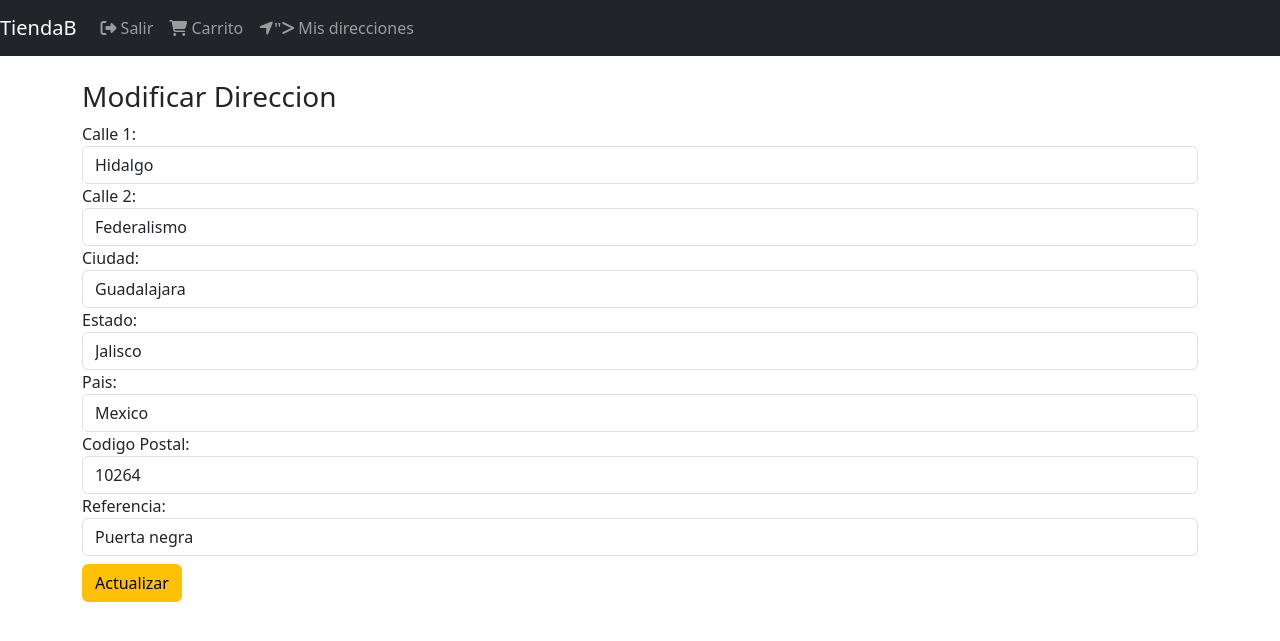
After one commit to zzaxe1zz/PythonCourse, a Django app: page /direcciones/editar/3 in a window 1280 px wide. The commit adds this page. Shown: the top 641 px of the page. Run offline with Django 5.2, Linux system fonts and the light colour scheme; a user stored in the database is signed in; data comes from the database, SQL or seed files in the repository; both versions use the stored data as it was after the commit; parts of the project's set-up code (start-up, migrations or seed data) failed here and were passed over; some libraries are stand-ins or nearby versions.

Commit message:
Avance de las direcciones

```diff
--- a/WebDjango/DirEnvio/forms.py
+++ b/WebDjango/DirEnvio/forms.py
@@ -8,3 +8,45 @@ class DireccionesEnviosForm(ModelForm):
         fields = [
             'line1', 'line2', 'city', 'state', 'country', 'postal_code', 'reference'
         ]
+
+        labels = {
+            'line1': 'Calle 1',
+            'line2': 'Calle 2',
+            'city': 'Ciudad',
+            'state': 'Estado',
+            'country': 'Pais',
+            'postal_code': 'Codigo Postal',
+            'reference': 'Referencia'
+        }
+
+    def __init__(self, *args, **kwargs):
+        super().__init__(*args, **kwargs)
+
+        self.fields['line1'].widget.attrs.update({
+            'class': 'form-control'
+        })
+
+        self.fields['line2'].widget.attrs.update({
+            'class': 'form-control'
+        })
+
+        self.fields['city'].widget.attrs.update({
+            'class': 'form-control'
+        })
+
+        self.fields['state'].widget.attrs.update({
+            'class': 'form-control'
+        })
+        self.fields['country'].widget.attrs.update({
+            'class': 'form-control'
+        })
+
+        self.fields['postal_code'].widget.attrs.update({
+            'class': 'form-control',
+            'placeholder': '47053'
+        })
+
+        self.fields['reference'].widget.attrs.update({
+            'class': 'form-control',
+            'placeholder': 'Casa azul'
+        })
--- a/WebDjango/DirEnvio/models.py
+++ b/WebDjango/DirEnvio/models.py
@@ -17,3 +17,7 @@ class DireccionEnvio(models.Model):
 
     def __str__(self):
         return self.postal_code
+
+    @property
+    def direccion(self):
+        return '{}-{}-{}'.format(self.city, self.state, self.country)
--- /dev/null
+++ b/WebDjango/DirEnvio/templates/direccion_envios/actualizar.html
@@ -0,0 +1,8 @@
+{% extends 'base.html' %}
+{% block content %}
+<div class="col">
+    <div class="h3">Modificar Direccion</div>
+    <div class="">{% include "direccion_envios/snippets/form.html" with messages='Actualizar' %}</div>
+</div>
+
+{% endblock %}
--- a/WebDjango/DirEnvio/templates/direccion_envios/formulario.html
+++ b/WebDjango/DirEnvio/templates/direccion_envios/formulario.html
@@ -6,7 +6,7 @@
         Nueva direccion
     </div>
     <div>
-        {% include 'direccion_envios/snippets/form.html' %}
+        {% include 'direccion_envios/snippets/form.html' with messages='Agregar' %}
     </div>
 
 </div>
--- a/WebDjango/DirEnvio/templates/direccion_envios/snippets/form.html
+++ b/WebDjango/DirEnvio/templates/direccion_envios/snippets/form.html
@@ -1,3 +1,6 @@
+<div class="mt-2">
+
+
     <form action="" method="post">
         {% csrf_token %}
         {% for field in form %}
@@ -11,6 +14,8 @@
         </div>
         {% endfor %}
 
-    <button class="btn btn-warning" type="submit">Agregar</button>
+        <button class="btn btn-warning mt-2" type="submit">{{messages}}</button>
 
     </form>
+
+</div>
--- a/WebDjango/DirEnvio/urls.py
+++ b/WebDjango/DirEnvio/urls.py
@@ -4,4 +4,5 @@ from . import views
 urlpatterns = [
     path('', views.EnvioDirecciones.as_view(), name='direccion_envio'),
     path('nueva', views.formularioDir, name='formularioDir'),
+    path('editar/<int:pk>', views.UpdateDireccion.as_view(), name='update')
 ]
--- a/WebDjango/DirEnvio/views.py
+++ b/WebDjango/DirEnvio/views.py
@@ -2,9 +2,17 @@ from django.shortcuts import render
 from .models import DireccionEnvio
 from django.views.generic import ListView
 from .forms import DireccionesEnviosForm
+from django.shortcuts import redirect
+from django.contrib import messages
+from django.contrib.auth.decorators import login_required
+from django.contrib.auth.mixins import LoginRequiredMixin
+from django.views.generic.edit import UpdateView
+from django.contrib.messages.views import SuccessMessageMixin
+from django.shortcuts import reverse
 
 
-class EnvioDirecciones(ListView):
+class EnvioDirecciones(LoginRequiredMixin, ListView):
+    login_url = 'login'
     model = DireccionEnvio
     template_name = 'direccion_envios/direccion_envio.html'
 
@@ -12,8 +20,31 @@ class EnvioDirecciones(ListView):
         return DireccionEnvio.objects.filter(user=self.request.user).order_by('-default')
 
 
+@login_required(login_url='login')
 def formularioDir(request):
-    form = DireccionesEnviosForm()
+    form = DireccionesEnviosForm(request.POST or None)
+
+    if request.method == 'POST' and form.is_valid():
+        direccion_envio = form.save(commit=False)
+        direccion_envio.user = request.user
+        direccion_envio.default = not DireccionEnvio.objects.filter(
+            user=request.user).exists()
+        direccion_envio.save()
+
+        messages.success(request, 'Direccion agregada con exito')
+        return redirect('direccion_envio')
+
     return render(request, 'direccion_envios/formulario.html', {
         'form': form
     })
+
+
+class UpdateDireccion(LoginRequiredMixin, SuccessMessageMixin, UpdateView):
+    login_url = 'login'
+    model = DireccionEnvio
+    form_class = DireccionesEnviosForm
+    template_name = 'direccion_envios/actualizar.html'
+    success_message = 'Direccion actualizada con exito'
+
+    def get_success_url(self):
+        return reverse('direccion_envio')
--- a/WebDjango/templates/navbar.html
+++ b/WebDjango/templates/navbar.html
@@ -43,12 +43,14 @@
             </li>
         </ul>
 
+        {% if user.is_authenticated %}
         <ul class="navbar-nav">
             <li class="nav-item">
                 <a class="nav-link" href="{% url 'direccion_envio' %}">
                     <span class="fa-solid fa-location-arrow"></i>"></span>
                     Mis direcciones</a>
             </li>
+            {% endif %}
         </ul>
 
 
```
Also changed, not shown: WebDjango/DirEnvio/templates/direccion_envios/direccion_envio.html (+12 -0 lines), WebDjango/DirEnvio/templates/direccion_envios/snippets/cartDirecciones.html (added, +18 -0 lines), WebDjango/db.sqlite3. Lines whose indentation alone changed are shown as unchanged.
